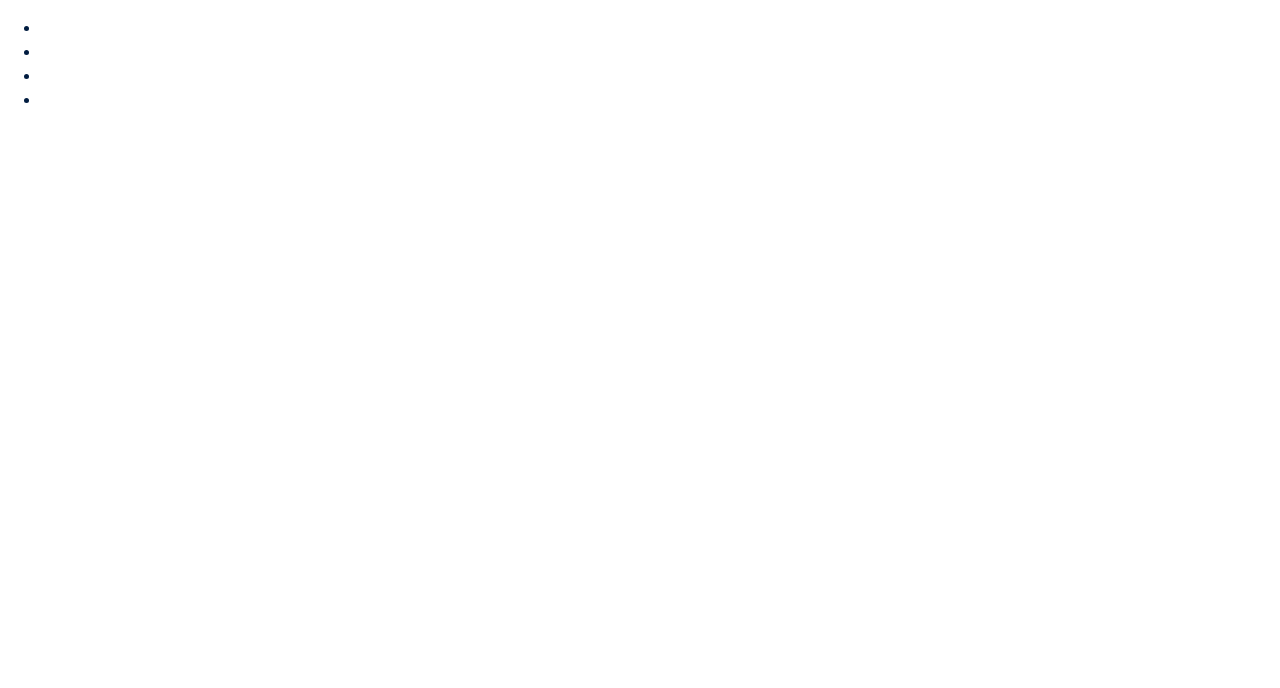
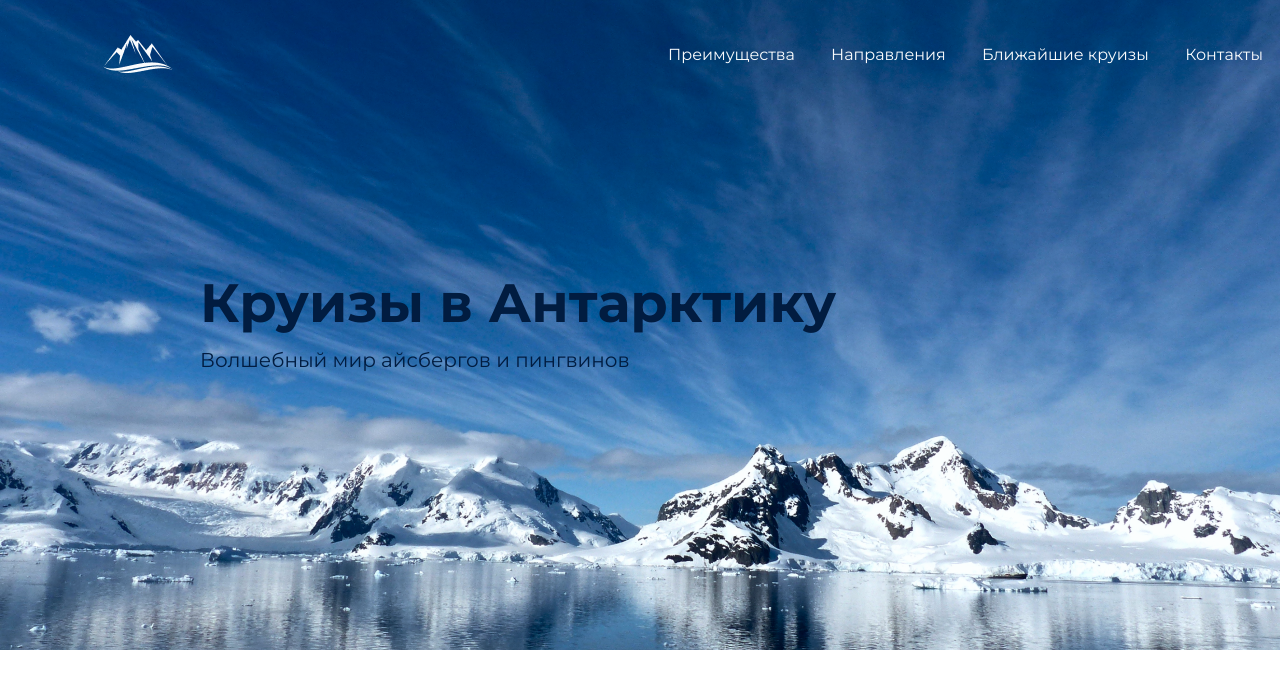
Before and after one commit to dermorgenstern/AntarcticCruises, a website: page main.html in a window 1280 px wide. Shown: the top 688 px of the page. Drawn offline with Linux system fonts and the light colour scheme.

Commit message:
добавляет шапку

```diff
--- a/main.css
+++ b/main.css
@@ -10,5 +10,69 @@ body {
 
 
 .container {
-    min-width: 1366px;
+  width: 1366px;
 }
+
+.header {
+  padding: 35px 100px;
+  min-height: 650px;
+  background-image: url("./img/Header.png");
+  background-repeat: no-repeat;
+}
+
+.header-top {
+  position: relative;
+}
+
+.header-logo {
+  display: inline-block;
+  margin-left: 3px;
+}
+
+.header-nav {
+  display: inline-block;
+  position: absolute;
+  vertical-align: center;
+  right: 0px;
+  margin-left: auto;
+}
+
+.header-nav ul {
+  margin: 0px;
+  margin-top: 8px;
+}
+
+.header-nav li {
+  display: inline-block;
+  list-style: none;
+  margin: 0px 16px;
+}
+
+.header-nav li:last-child {
+  margin-right: 3px;
+}
+
+.header-nav a {
+  text-decoration: none;
+  color: #F9FBFD;
+  font-size: 16px;
+  line-height: 20px;
+}
+
+.header h2 {
+  display: inline-block;
+  margin-top: 190px;
+  margin-left: 100px;
+  margin-bottom: 12px;
+  font-size: 54px;
+  font-weight: 700;
+  line-height: 66px;
+}
+
+.header p {
+  display: inline-block;
+  margin-top: 0px;
+  margin-left: 100px;
+  font-size: 20px;
+  line-height: 24px;
+}
--- a/main.html
+++ b/main.html
@@ -5,7 +5,7 @@
     <meta charset="UTF-8">
     <meta name="viewport" content="width=device-width, initial-scale=1.0">
     <title>Круизы в Антаркику</title>
-
+    <link href="https://fonts.googleapis.com/css2?family=Montserrat:wght@400;500;600;700&display=swap" rel="stylesheet">
     <link rel="stylesheet" href="./main.css">
 </head>
 
@@ -13,16 +13,18 @@
     <div class="container">
         <header class="header">
             <div class="header-top">
-                <div class="header-icon"></div>
+                <div class="header-logo"><img src="./img/HeaderMountains.png" alt=""></div>
                 <nav class="header-nav">
                     <ul>
-                        <li></li>
-                        <li></li>
-                        <li></li>
-                        <li></li>
+                        <li><a href="#">Преимущества</a></li>
+                        <li><a href="#">Направления</a></li>
+                        <li><a href="#">Ближайшие круизы</a></li>
+                        <li><a href="#">Контакты</a></li>
                     </ul>
                 </nav>
             </div>
+            <h2>Круизы в Антарктику</h2>
+            <p>Волшебный мир айсбергов и пингвинов</p>
         </header>
         <section class="about"></section>
         <section class="advantages"></section>
```
Also changed, not shown: img/Header.png (renamed from img/Footer.png). Lines whose indentation alone changed are shown as unchanged.
